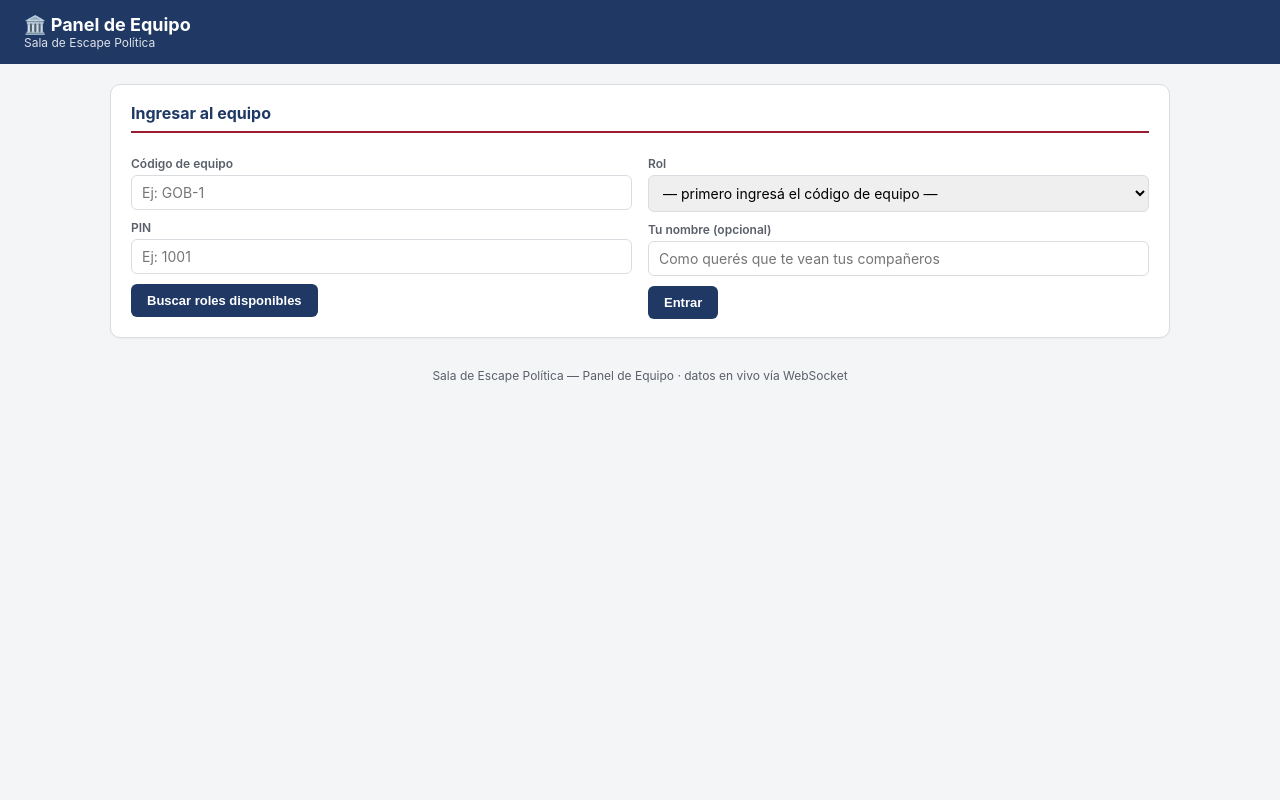
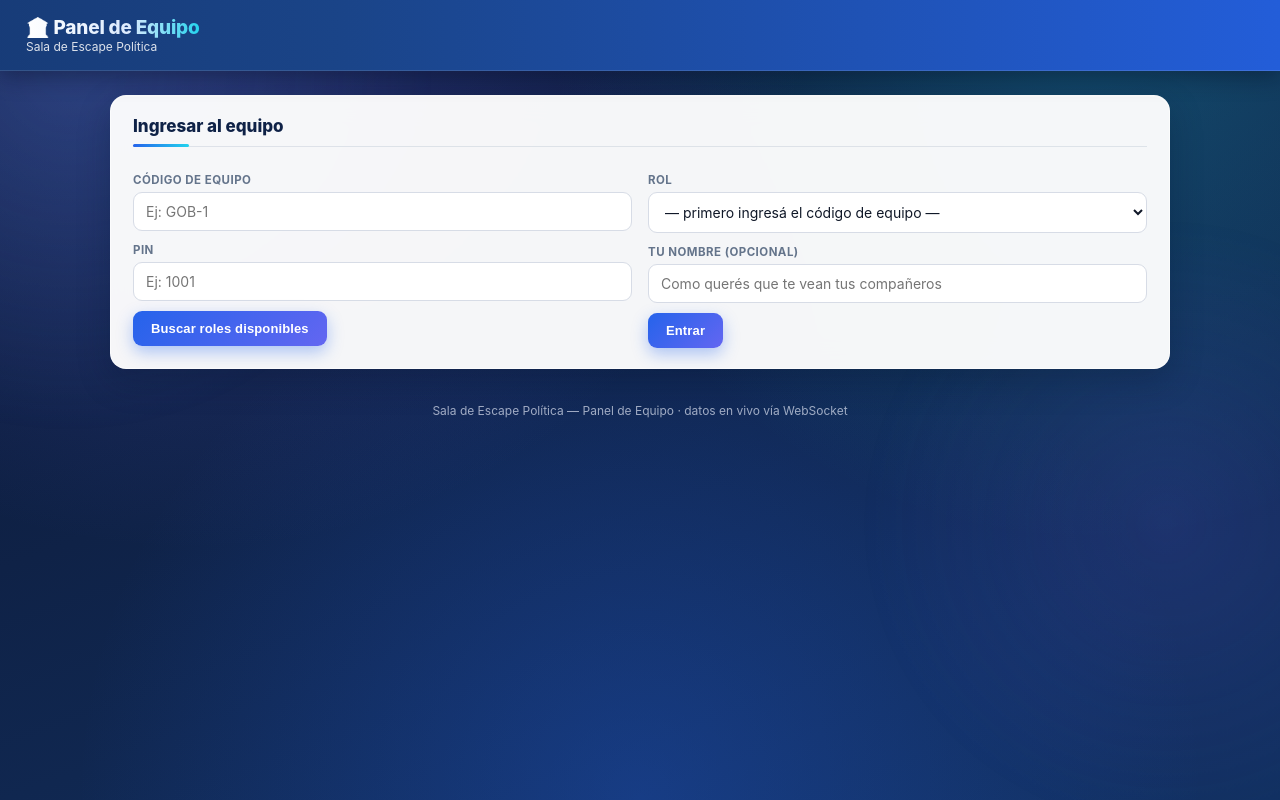
Before and after one commit to LucaGaleazziOk/scaperoom, a website: page public/equipo.html in a window 1280 px wide. Drawn offline with nearby package versions, Linux system fonts and the light colour scheme.

Commit message:
Update styles.css

```diff
--- a/public/styles.css
+++ b/public/styles.css
@@ -1,106 +1,240 @@
 :root {
-  --navy: #1f3864;
-  --red: #9b1c2e;
-  --accent: #2e5a88;
-  --bg: #f4f5f7;
-  --card: #ffffff;
-  --border: #d9dce1;
-  --text: #202020;
-  --gray: #5a5f6a;
-  --green: #1e7a3d;
-  --amber: #b8860b;
+    --blue-950: #0a1633;
+    --blue-900: #0f2247;
+    --blue-800: #123162;
+    --blue-700: #1a4488;
+    --blue-600: #2563eb;
+    --blue-500: #3b82f6;
+    --blue-400: #60a5fa;
+    --blue-300: #93c5fd;
+    --blue-100: #dbeafe;
+    --cyan: #22d3ee;
+    --violet: #6366f1;
+    --red: #f43f5e;
+    --amber: #f59e0b;
+    --green: #10b981;
+    --bg: #0b1730;
+    --surface: rgba(255, 255, 255, 0.96);
+    --surface-soft: rgba(255, 255, 255, 0.06);
+    --border: rgba(148, 163, 184, 0.25);
+    --text: #101828;
+    --text-inv: #eef2ff;
+    --gray: #64748b;
 }
+
 * { box-sizing: border-box; }
+
+@keyframes drift {
+    0%   { transform: translate(0, 0) scale(1); }
+    50%  { transform: translate(-3%, 2%) scale(1.05); }
+    100% { transform: translate(0, 0) scale(1); }
+}
+@keyframes fadeUp {
+    from { opacity: 0; transform: translateY(10px); }
+    to   { opacity: 1; transform: translateY(0); }
+}
+@keyframes shimmer {
+    0%   { background-position: 0% 50%; }
+    100% { background-position: 200% 50%; }
+}
+@keyframes pulseGlow {
+    0%, 100% { box-shadow: 0 0 0 0 rgba(59, 130, 246, 0.45); }
+    50%      { box-shadow: 0 0 0 8px rgba(59, 130, 246, 0); }
+}
+
+html { scroll-behavior: smooth; }
+
 body {
     margin: 0;
-  font-family: -apple-system, BlinkMacSystemFont, "Segoe UI", Roboto, Helvetica, Arial, sans-serif;
-  background: var(--bg);
+    font-family: "Inter", -apple-system, BlinkMacSystemFont, "Segoe UI", Roboto, Helvetica, Arial, sans-serif;
     color: var(--text);
+    background:
+          radial-gradient(circle at 15% -10%, rgba(99, 102, 241, 0.35), transparent 45%),
+          radial-gradient(circle at 85% 0%, rgba(34, 211, 238, 0.25), transparent 40%),
+          radial-gradient(circle at 50% 100%, rgba(37, 99, 235, 0.30), transparent 55%),
+          linear-gradient(160deg, var(--blue-950) 0%, var(--blue-900) 45%, var(--blue-800) 100%);
+    background-attachment: fixed;
+    min-height: 100vh;
 }
+
+/* subtle animated aurora blob behind everything */
+body::before {
+    content: "";
+    position: fixed;
+    inset: -20%;
+    z-index: 0;
+    pointer-events: none;
+    background:
+          radial-gradient(600px circle at 20% 20%, rgba(96, 165, 250, 0.18), transparent 60%),
+          radial-gradient(500px circle at 80% 60%, rgba(99, 102, 241, 0.16), transparent 60%);
+    animation: drift 22s ease-in-out infinite;
+}
+
 header.topbar {
-  background: var(--navy);
+    position: sticky;
+    top: 0;
+    z-index: 20;
+    background: linear-gradient(90deg, var(--blue-900) 0%, var(--blue-700) 55%, var(--blue-600) 100%);
+    background-size: 200% 100%;
+    animation: shimmer 12s linear infinite;
     color: #fff;
-  padding: 14px 24px;
+    padding: 16px 26px;
     display: flex;
     align-items: center;
     justify-content: space-between;
     flex-wrap: wrap;
     gap: 8px;
+    box-shadow: 0 4px 24px rgba(4, 12, 30, 0.45);
+    border-bottom: 1px solid rgba(255, 255, 255, 0.12);
 }
-header.topbar h1 { font-size: 18px; margin: 0; font-weight: 700; }
+header.topbar h1 {
+    font-size: 19px;
+    margin: 0;
+    font-weight: 800;
+    letter-spacing: -0.01em;
+    background: linear-gradient(90deg, #ffffff, var(--blue-100) 60%, var(--cyan));
+    -webkit-background-clip: text;
+    background-clip: text;
+    color: transparent;
+}
 header.topbar .sub { font-size: 12px; opacity: 0.85; }
-.container { max-width: 1100px; margin: 0 auto; padding: 20px; }
+
+.container { position: relative; z-index: 1; max-width: 1100px; margin: 0 auto; padding: 24px 20px; }
+
 .card {
-  background: var(--card);
-  border: 1px solid var(--border);
-  border-radius: 10px;
-  padding: 18px 20px;
-  margin-bottom: 16px;
-  box-shadow: 0 1px 2px rgba(0,0,0,0.04);
+    background: var(--surface);
+    backdrop-filter: blur(14px);
+    border: 1px solid rgba(255, 255, 255, 0.6);
+    border-radius: 16px;
+    padding: 20px 22px;
+    margin-bottom: 18px;
+    box-shadow: 0 12px 32px rgba(8, 20, 48, 0.28), 0 1px 0 rgba(255, 255, 255, 0.6) inset;
+    animation: fadeUp 0.45s ease both;
+    transition: transform 0.25s ease, box-shadow 0.25s ease;
 }
-.card h2 { margin-top: 0; font-size: 16px; color: var(--navy); border-bottom: 2px solid var(--red); padding-bottom: 8px; }
-.card h3 { font-size: 14px; color: var(--accent); margin-bottom: 6px; }
+.card:hover {
+    transform: translateY(-2px);
+    box-shadow: 0 18px 40px rgba(8, 20, 48, 0.34), 0 1px 0 rgba(255, 255, 255, 0.6) inset;
+}
+
+.card h2 {
+    margin-top: 0;
+    font-size: 17px;
+    font-weight: 800;
+    color: var(--blue-900);
+    padding-bottom: 10px;
+    margin-bottom: 14px;
+    position: relative;
+    border-bottom: 1px solid var(--border);
+}
+.card h2::after {
+    content: "";
+    position: absolute;
+    left: 0;
+    bottom: -1px;
+    height: 3px;
+    width: 56px;
+    border-radius: 3px;
+    background: linear-gradient(90deg, var(--blue-600), var(--cyan));
+}
+.card h3 { font-size: 14px; font-weight: 700; color: var(--blue-700); margin-bottom: 6px; }
+
 .grid { display: grid; gap: 16px; }
 .grid-2 { grid-template-columns: 1fr 1fr; }
 @media (max-width: 800px) { .grid-2 { grid-template-columns: 1fr; } }
-label { display: block; font-size: 12px; font-weight: 600; color: var(--gray); margin: 10px 0 4px; }
+
+label { display: block; font-size: 11.5px; font-weight: 700; color: var(--gray); margin: 12px 0 5px; text-transform: uppercase; letter-spacing: .04em; }
+
 input, select, textarea {
     width: 100%;
-  padding: 8px 10px;
-  border: 1px solid var(--border);
-  border-radius: 6px;
+    padding: 10px 12px;
+    border: 1px solid #d7dce6;
+    background: #fff;
+    border-radius: 9px;
     font-size: 14px;
     font-family: inherit;
+    color: var(--text);
+    transition: border-color 0.2s ease, box-shadow 0.2s ease;
+}
+input:focus, select:focus, textarea:focus {
+    outline: none;
+    border-color: var(--blue-500);
+    box-shadow: 0 0 0 3px rgba(59, 130, 246, 0.18);
 }
 textarea { min-height: 80px; resize: vertical; }
+
 button {
-  background: var(--navy);
+    background: linear-gradient(135deg, var(--blue-600), var(--violet));
     color: #fff;
     border: none;
-  padding: 9px 16px;
-  border-radius: 6px;
+    padding: 10px 18px;
+    border-radius: 9px;
     font-size: 13px;
-  font-weight: 600;
+    font-weight: 700;
+    letter-spacing: .01em;
     cursor: pointer;
     margin-top: 10px;
     margin-right: 8px;
+    box-shadow: 0 6px 16px rgba(37, 99, 235, 0.35);
+    transition: transform 0.15s ease, box-shadow 0.15s ease, filter 0.15s ease;
 }
-button:hover { background: var(--accent); }
-button.secondary { background: #6b7280; }
-button.danger { background: var(--red); }
-button.small { padding: 5px 10px; font-size: 12px; margin-top: 0; }
-button:disabled { background: #b7bcc4; cursor: not-allowed; }
+button:hover { transform: translateY(-1px); filter: brightness(1.08); box-shadow: 0 10px 22px rgba(37, 99, 235, 0.42); }
+button:active { transform: translateY(0); }
+button.secondary { background: linear-gradient(135deg, #64748b, #475569); box-shadow: 0 6px 16px rgba(71, 85, 105, 0.3); }
+button.danger { background: linear-gradient(135deg, #f43f5e, #be123c); box-shadow: 0 6px 16px rgba(244, 63, 94, 0.35); }
+button.small { padding: 6px 12px; font-size: 12px; margin-top: 0; }
+button:disabled { background: #c3c9d4; box-shadow: none; cursor: not-allowed; transform: none; filter: none; }
+
 .badge {
     display: inline-block;
-  padding: 2px 9px;
+    padding: 3px 11px;
     border-radius: 999px;
+    font-size: 10.5px;
+    font-weight: 800;
+    text-transform: uppercase;
+    letter-spacing: .04em;
+}
+.badge.pendiente { background: #e5e9f0; color: #475569; }
+.badge.en_curso { background: linear-gradient(135deg, #fde68a, #f59e0b); color: #7c4a03; animation: pulseGlow 2.2s ease-in-out infinite; }
+.badge.cerrado { background: linear-gradient(135deg, #6ee7b7, #10b981); color: #063f2c; }
+.badge.cartelito-A { background: linear-gradient(135deg, #fca5a5, #f43f5e); color: #fff; }
+.badge.cartelito-B { background: linear-gradient(135deg, #93c5fd, #2563eb); color: #fff; }
+.badge.cartelito-C { background: linear-gradient(135deg, #c4b5fd, #7c3aed); color: #fff; }
+
+table { width: 100%; border-collapse: collapse; font-size: 13px; }
+th, td { text-align: left; padding: 10px 12px; border-bottom: 1px solid #e8ebf1; }
+th {
+    background: linear-gradient(90deg, var(--blue-900), var(--blue-700));
+    color: #fff;
     font-size: 11px;
-  font-weight: 700;
     text-transform: uppercase;
-  letter-spacing: .3px;
+    letter-spacing: .04em;
 }
-.badge.pendiente { background: #e5e7eb; color: #374151; }
-.badge.en_curso { background: #fde68a; color: #7c4a03; }
-.badge.cerrado { background: #bbf7d0; color: #14532d; }
-.badge.cartelito-A { background: #fecaca; color: #7f1d1d; }
-.badge.cartelito-B { background: #bfdbfe; color: #1e3a8a; }
-.badge.cartelito-C { background: #ddd6fe; color: #4c1d95; }
-table { width: 100%; border-collapse: collapse; font-size: 13px; }
-th, td { text-align: left; padding: 8px 10px; border-bottom: 1px solid var(--border); }
-th { background: var(--navy); color: #fff; font-size: 12px; text-transform: uppercase; }
-tr:nth-child(even) td { background: #f7f8fa; }
-.msg { padding: 10px 12px; border-radius: 6px; font-size: 13px; margin-bottom: 12px; }
-.msg.error { background: #fee2e2; color: #991b1b; border: 1px solid #fca5a5; }
-.msg.ok { background: #dcfce7; color: #14532d; border: 1px solid #86efac; }
+th:first-child { border-top-left-radius: 8px; }
+th:last-child { border-top-right-radius: 8px; }
+tr td { transition: background 0.15s ease; }
+tr:nth-child(even) td { background: #f5f7fb; }
+tr:hover td { background: var(--blue-100); }
+
+.msg { padding: 11px 14px; border-radius: 10px; font-size: 13px; margin-bottom: 12px; animation: fadeUp 0.3s ease both; border: 1px solid transparent; }
+.msg.error { background: #fee2e2; color: #991b1b; border-color: #fca5a5; }
+.msg.ok { background: #d1fae5; color: #065f46; border-color: #6ee7b7; }
+
 .objetivo-secreto {
-  background: #fff7ed;
-  border: 1px dashed var(--red);
-  padding: 12px 14px;
-  border-radius: 8px;
+    background: linear-gradient(135deg, #eef2ff, #e0e7ff);
+    border: 1px dashed var(--violet);
+    padding: 14px 16px;
+    border-radius: 12px;
     font-style: italic;
+    color: #3730a3;
 }
+
 .hidden { display: none !important; }
 .small-muted { color: var(--gray); font-size: 12px; }
-.leader-row-1 td { background: #fef3c7 !important; font-weight: 700; }
+.leader-row-1 td { background: linear-gradient(90deg, #fef3c7, #fde68a) !important; font-weight: 800; }
 .pill-list { display: flex; gap: 6px; flex-wrap: wrap; margin-top: 4px; }
-.footer-note { text-align: center; color: var(--gray); font-size: 12px; margin: 30px 0 10px; }
+.footer-note { text-align: center; color: rgba(238, 242, 255, 0.65); font-size: 12px; margin: 34px 0 14px; }
+
+::-webkit-scrollbar { width: 10px; height: 10px; }
+::-webkit-scrollbar-track { background: transparent; }
+::-webkit-scrollbar-thumb { background: rgba(59, 130, 246, 0.35); border-radius: 8px; }
```
Lines whose indentation alone changed are shown as unchanged.
